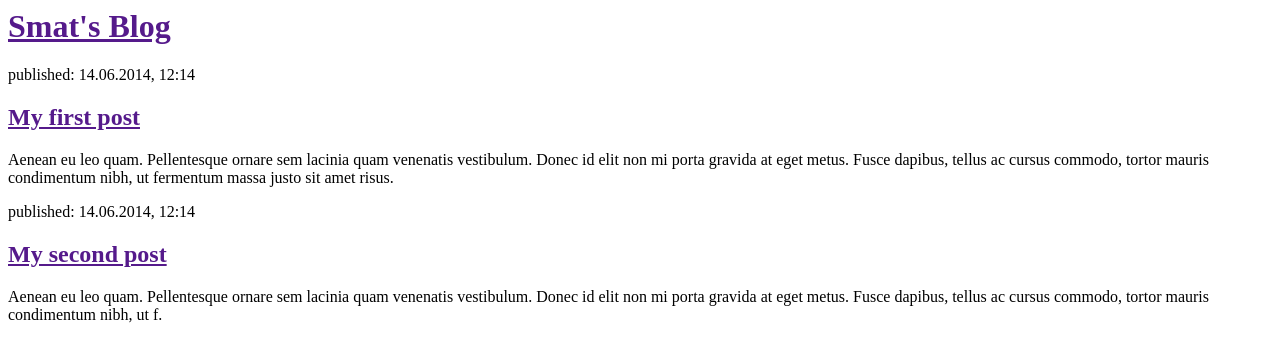
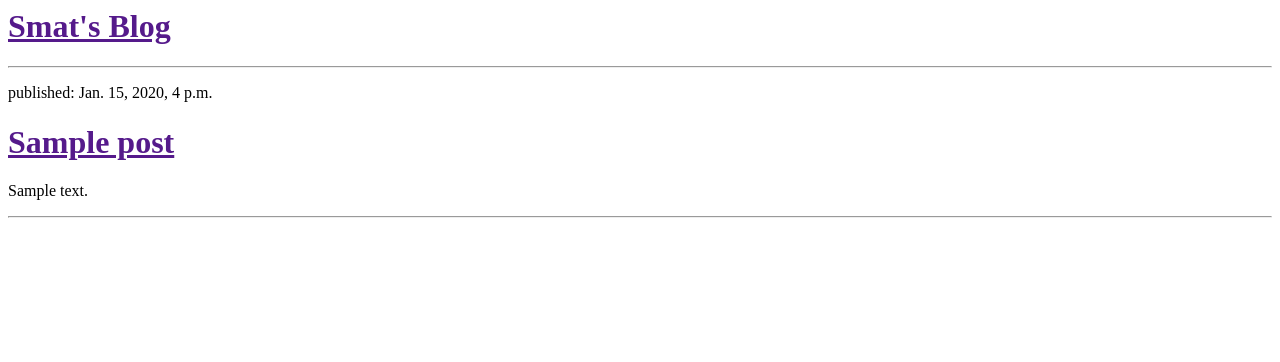
Before and after one commit to PostalPro/my-first-blog, a Django app: template blog/templates/blog/post_list.html in a window 1280 px wide. Shown: the top 362 px of the page. Run offline with Django 3.2, Linux system fonts and the light colour scheme; the template is opened without the code that fills it: values that come from a table or form of the project are taken from there, others are empty; tables that the repository leaves empty hold one stand-in row (values such as "Sample post").

Commit message:
Modified templates to display posts from database

```diff
--- a/blog/templates/blog/post_list.html
+++ b/blog/templates/blog/post_list.html
@@ -6,17 +6,15 @@
       <div>
           <h1><a href="">Smat's Blog</a></h1>
       </div>
+      <hr>
+      {% for post in posts %}
+        <div>
+            <p>published: {{ post.published_date }}</p>
+            <h1><a href="">{{ post.title }}</a></h1>
+            <p>{{ post.text|linebreaks }}</p>
+            <hr />
+        </div>
+      {% endfor %}
 
-      <div>
-          <p>published: 14.06.2014, 12:14</p>
-          <h2><a href="">My first post</a></h2>
-          <p>Aenean eu leo quam. Pellentesque ornare sem lacinia quam venenatis vestibulum. Donec id elit non mi porta gravida at eget metus. Fusce dapibus, tellus ac cursus commodo, tortor mauris condimentum nibh, ut fermentum massa justo sit amet risus.</p>
-      </div>
-
-      <div>
-          <p>published: 14.06.2014, 12:14</p>
-          <h2><a href="">My second post</a></h2>
-          <p>Aenean eu leo quam. Pellentesque ornare sem lacinia quam venenatis vestibulum. Donec id elit non mi porta gravida at eget metus. Fusce dapibus, tellus ac cursus commodo, tortor mauris condimentum nibh, ut f.</p>
-      </div>
   </body>
 </html>
--- a/blog/views.py
+++ b/blog/views.py
@@ -1,5 +1,8 @@
 from django.shortcuts import render
+from django.utils import timezone
+from .models import Post
 
 def post_list(request):
-    return render(request, 'blog/post_list.html', {})
+    posts=Post.objects.filter(published_date__lte=timezone.now()).order_by("published_date")
+    return render(request, 'blog/post_list.html', {'posts' : posts})
 # Create your views here.
```
